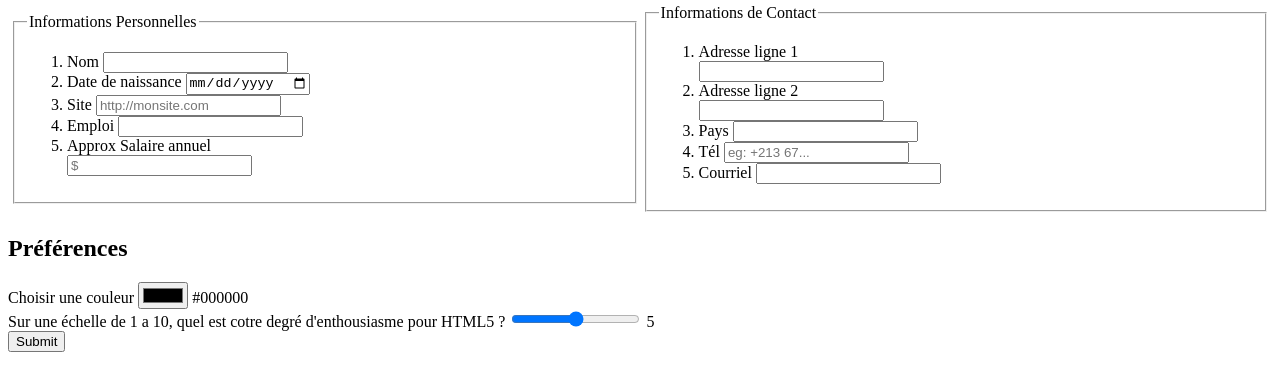
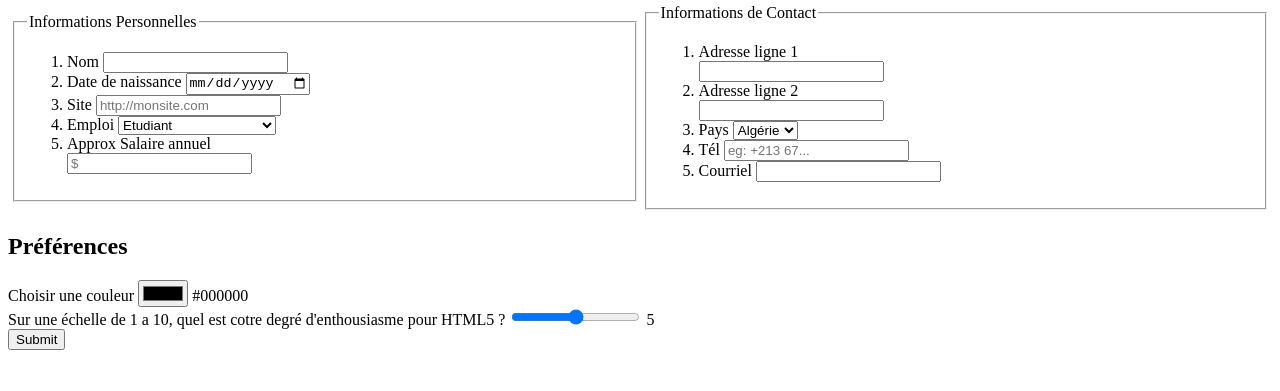
Before and after one commit to AmK-Dev1/Technologies_web, a website: page pages/formulaire.html in a window 1280 px wide. Shown: the part 79-470 px from the top of the page. Drawn offline with Linux system fonts and the light colour scheme.

Commit message:
last_comm

```diff
--- a/pages/formulaire.html
+++ b/pages/formulaire.html
@@ -43,14 +43,13 @@
 
                                 <li>
                                     <label for="emploi">Emploi</label>
-                                    <input type="text" name="emploi" id="emploi" list="emploi_list">
-                                    <datalist id="emploi_list">
-                                        <option value="Etudiant">
-                                        <option value="Administrateur Réseau">
-                                        <option value="Dévloppeur web">
-                                        <option value="Web designer">
-                                        <option value="DevOps">
-                                    </datalist>
+                                    <select name="emploi" id="">
+                                        <option value="Etudiant">Etudiant</option>
+                                        <option value="Administrateur Réseau">Administrateur Réseau</option>
+                                        <option value="Dévloppeur web">Dévloppeur web</option>
+                                        <option value="DevOps">DevOps</option>
+                                      </select>
+
                                 </li>
 
                                 <li>
@@ -84,12 +83,11 @@
                                 </li>
                                 <li>
                                     <label for="pays">Pays</label>
-                                    <input type="text" name="pays" id="pays" list="pays_list">
-                                    <datalist id="pays_list">
-                            <option value="Algérie">
-                            <option value="Maroc">
-                            <option value="Tunisie">
-                        </datalist>
+                                    <select name="pays" id="">
+                                        <option >Algérie</option>
+                                        <option >Maroc</option>
+                                        <option>Tunisie</option>
+                                      </select>
                                 </li>
                                 <li>
                                     <label for="tel">Tél</label>
@@ -141,7 +139,7 @@
         output.innerHTML = slider.value;
 
         slider.oninput = function() {
-            output.innerHTML = this.value;
+            output.innerHTML = slider.value;
         }
 
         //<js code pour changer background
```
